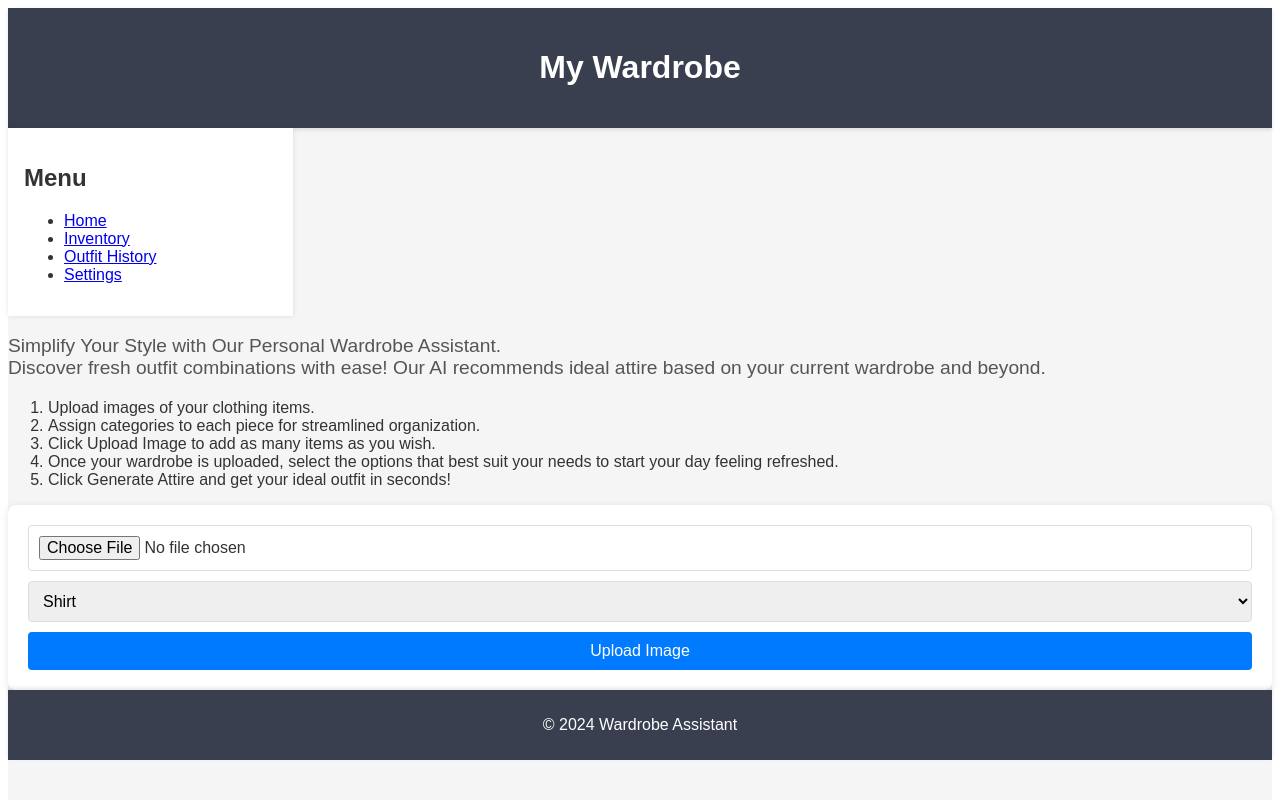
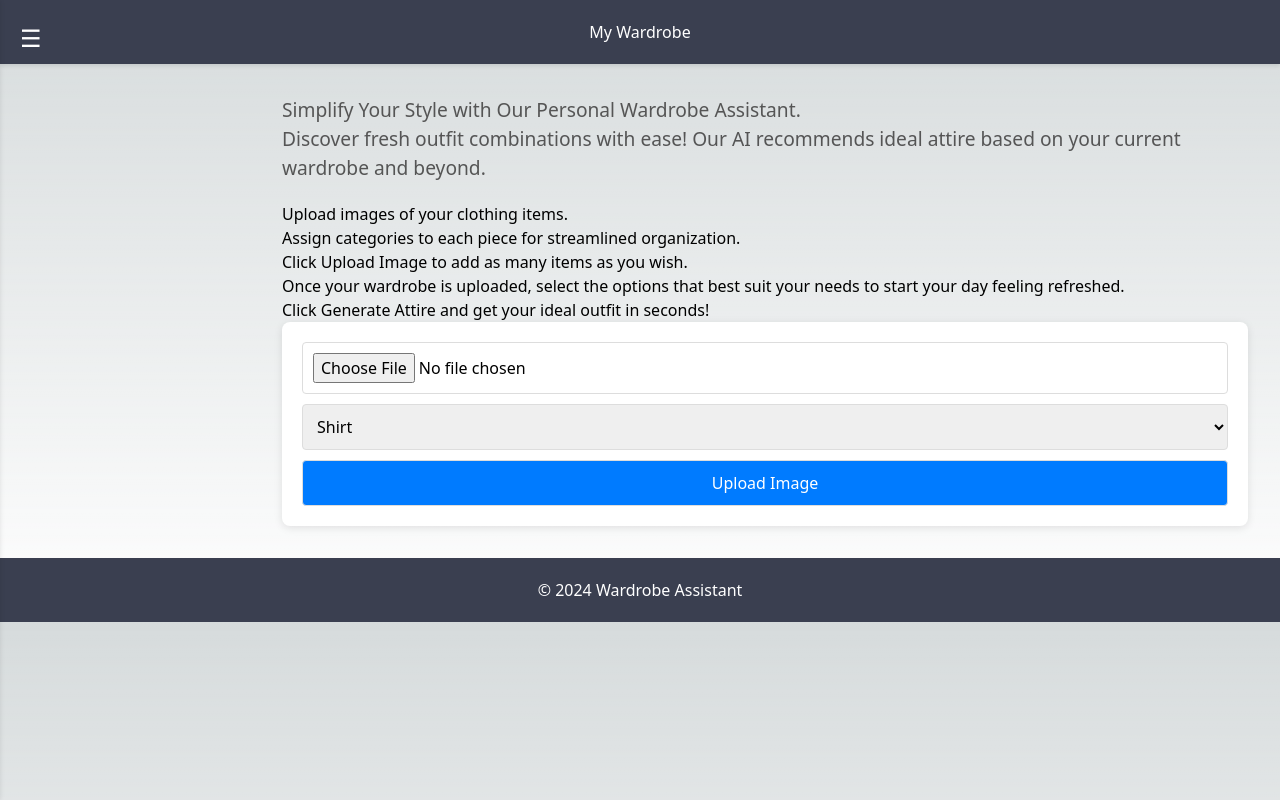
Before and after one commit to MohammedNabil99/Wardrobe-Assistant, a Next.js app: page / in a window 1280 px wide. Shown: the top 800 px of the page. Built offline with nearby package versions, Linux system fonts and the light colour scheme.

Commit message:
improved UI, update layout w/ global.css, tsx pages works now w/ layout update

```diff
--- a/package.json
+++ b/package.json
@@ -15,6 +15,7 @@
     "react": "^18",
     "react-dom": "^18",
     "react-ga4": "^2.1.0",
+    "styled-components": "^6.1.13",
     "uuid": "^10.0.0"
   },
   "devDependencies": {
@@ -22,6 +23,7 @@
     "@types/node": "^20",
     "@types/react": "^18",
     "@types/react-dom": "^18",
+    "@types/styled-components": "^5.1.34",
     "@types/uuid": "^10.0.0",
     "eslint": "^8",
     "eslint-config-next": "14.2.7",
--- a/src/app/globals.css
+++ b/src/app/globals.css
@@ -31,3 +31,104 @@ body {
     text-wrap: balance;
   }
 }
+
+.header {
+  background-color: #3a3f50;
+  padding: 20px;
+  color: white;
+  text-align: center;
+  box-shadow: 0 2px 4px rgba(0, 0, 0, 0.1);
+  position: relative;
+}
+
+.menu-button {
+  position: absolute;
+  top: 20px;
+  left: 20px;
+  background: none;
+  border: none;
+  color: white;
+  font-size: 1.5em;
+  cursor: pointer;
+}
+
+.sidebar {
+  width: 250px;
+  background-color: #fff;
+  padding: 1rem;
+  box-shadow: 0 0 5px rgba(0, 0, 0, 0.1);
+  position: fixed;
+  top: 0;
+  left: -250px;
+  height: 100%;
+  transition: left 0.3s ease;
+  z-index: 1000;
+}
+
+.sidebar.open {
+  left: 0;
+}
+
+.sidebar ul {
+  list-style: none;
+  padding: 0;
+}
+
+.sidebar ul li {
+  margin: 1rem 0;
+}
+
+.sidebar ul li a {
+  text-decoration: none;
+  color: #333;
+  font-size: 1.2em;
+}
+
+.sidebar ul li a:hover {
+  color: #007bff;
+}
+
+.main {
+  flex: 1;
+  padding: 2rem;
+  margin-left: 250px;
+  transition: margin-left 0.3s ease;
+}
+
+.intro-text {
+  font-size: 1.2em;
+  margin-bottom: 20px;
+  color: #555;
+}
+
+.form {
+  display: flex;
+  flex-direction: column;
+  gap: 10px;
+  background-color: white;
+  padding: 20px;
+  border-radius: 8px;
+  box-shadow: 0 2px 8px rgba(0, 0, 0, 0.1);
+}
+
+.form input,
+.form select,
+.form button {
+  padding: 10px;
+  border: 1px solid #ddd;
+  border-radius: 4px;
+  font-size: 1em;
+}
+
+.form button {
+  background-color: #007bff;
+  color: white;
+  cursor: pointer;
+}
+
+.footer {
+  padding: 20px;
+  text-align: center;
+  background-color: #3a3f50;
+  color: white;
+}
--- /dev/null
+++ b/src/app/inventory/page.tsx
@@ -0,0 +1,27 @@
+import { FC } from 'react';
+import Link from 'next/link';
+
+const InventoryPage: FC = () => {
+  // Sample inventory items
+  const items = [
+    { id: 1, name: 'Item 1', quantity: 10 },
+    { id: 2, name: 'Item 2', quantity: 5 },
+    { id: 3, name: 'Item 3', quantity: 8 },
+  ];
+
+  return (
+    <div>
+      <h1>Inventory</h1>
+      <ul>
+        {items.map((item) => (
+          <li key={item.id}>
+            {item.name} - Quantity: {item.quantity}
+          </li>
+        ))}
+      </ul>
+      <Link href="/">Back to Home</Link>
+    </div>
+  );
+};
+
+export default InventoryPage;
--- a/src/app/layout.tsx
+++ b/src/app/layout.tsx
@@ -1,14 +1,21 @@
 import { GoogleAnalytics } from '@next/third-parties/google'
+import './globals.css'; // Relative path to the global CSS file
+
+export const metadata = {
+  title: 'My App',
+  description: 'Description of my app',
+};
 
 export default function RootLayout({
   children,
 }: {
-  children: React.ReactNode
+  children: React.ReactNode;
 }) {
   return (
     <html lang="en">
       <body>{children}</body>
       <GoogleAnalytics gaId="G-XYZ" />
+
     </html>
-  )
+  );
 }
--- a/src/app/page.tsx
+++ b/src/app/page.tsx
@@ -1,161 +1,89 @@
-import React from "react";
-import { GoogleAnalytics } from "@next/third-parties/google";
+'use client';
+import React, { useState } from 'react';
+import { GoogleAnalytics } from '@next/third-parties/google';
 import Link from 'next/link';
-
+import Head from 'next/head'; // Import the Head component from Next.js
 
 const Page: React.FC = () => {
+  const [sidebarOpen, setSidebarOpen] = useState(false);
+
+  const toggleSidebar = () => {
+    setSidebarOpen(!sidebarOpen);
+  };
+
   return (
     <>
-      {/* Google Analytics integration */}
+      {/* Place head elements inside the Head component */}
+      <Head>
+        <title>My Wardrobe</title>
+        <link rel="icon" href="/images/closet.png" type="image/png" />
+      </Head>
+
       <GoogleAnalytics gaId="G-TF2BGJFVSP" />
 
-      {/* Main page content */}
-      <div style={styles.container}>
-        <header style={styles.header}>
+      {/* Header should be consistently rendered */}
+      <header className="header">
         <h1>My Wardrobe</h1>
-          <link rel="icon" href="/images/closet.png" type="image/png" />
-
+        <button className="menu-button" onClick={toggleSidebar}>
+          ☰
+        </button>
       </header>
 
-        <nav style={styles.sidebar}>
+      {/* Sidebar navigation */}
+      <nav className={`sidebar ${sidebarOpen ? 'open' : ''}`}>
         <h2>Menu</h2>
         <ul>
-          <li><Link href="#">Home</Link></li>
-          <li><Link href="#">Inventory</Link></li>
-            <li><a href="#">Outfit History</a></li>
-            <li><a href="#">Settings</a></li>
+          <li>
+            <Link href="/">Home</Link>
+          </li>
+          <li>
+            <Link href="/inventory">Inventory</Link>
+          </li>
+          <li>
+            <Link href="#">Outfit History</Link>
+          </li>
+          <li>
+            <Link href="#">Settings</Link>
+          </li>
         </ul>
       </nav>
 
-        <main style={styles.main}>
-          <p style={styles.introText}>
-            Simplify Your Style with Our Personal Wardrobe Assistant. <br></br>
+      {/* Main content */}
+      <main className="main">
+        <p className="intro-text">
+          Simplify Your Style with Our Personal Wardrobe Assistant. <br />
           Discover fresh outfit combinations with ease! Our AI recommends ideal attire
           based on your current wardrobe and beyond.
         </p>
         <ol>
           <li>Upload images of your clothing items.</li>
-              <li>
-                Assign categories to each piece for streamlined organization.
-              </li>
+          <li>Assign categories to each piece for streamlined organization.</li>
           <li>Click Upload Image to add as many items as you wish.</li>
           <li>
-                Once your wardrobe is uploaded, select the options that best
-                suit your needs to start your day feeling refreshed.
+            Once your wardrobe is uploaded, select the options that best suit your needs
+            to start your day feeling refreshed.
           </li>
-              <li>
-                Click Generate Attire and get your ideal outfit in seconds!
-              </li>
+          <li>Click Generate Attire and get your ideal outfit in seconds!</li>
         </ol>
 
-          <form id="uploadForm" style={styles.form}>
-            <input
-              type="file"
-              id="imageInput"
-              accept="image/*"
-              style={styles.input}
-            />
-            <select id="categorySelect" style={styles.select}>
+        <form id="uploadForm" className="form">
+          <input type="file" id="imageInput" accept="image/*" />
+          <select id="categorySelect">
             <option value="Shirt">Shirt</option>
             <option value="Pants">Pants</option>
             <option value="Jacket">Jacket</option>
             <option value="Accessory">Accessory</option>
           </select>
-            <button type="submit" style={styles.button}>
-              Upload Image
-            </button>
+          <button type="submit">Upload Image</button>
         </form>
       </main>
-        <footer style={styles.footer}>
+
+      {/* Footer content */}
+      <footer className="footer">
         <p>© 2024 Wardrobe Assistant</p>
       </footer>
-      </div>
     </>
   );
 };
 
-const styles = {
-  container: {
-    display: "flex",
-    flexDirection: "column" as const,
-    minHeight: "100vh",
-    fontFamily: "Arial, sans-serif",
-    backgroundColor: "#f5f5f5",
-    color: "#333",
-  },
-  header: {
-    backgroundColor: "#3a3f50",
-    padding: "20px",
-    color: "white",
-    textAlign: "center" as const,
-    boxShadow: "0 2px 4px rgba(0, 0, 0, 0.1)",
-  },
-  sidebar: {
-    width: "20%",
-    backgroundColor: "#fff",
-    padding: "1rem",
-    boxShadow: "0 0 5px rgba(0,0,0,0.1)",
-  },
-  content: {
-    width: "80%",
-    padding: "1rem",
-  },
-  card: {
-    backgroundColor: "#fff",
-    padding: "1rem",
-    marginBottom: "1rem",
-    boxShadow: "0 0 5px rgba(0,0,0,0.1)",
-  },
-  cardTitle: {
-    fontSize: "1.2rem",
-    margin: "0.5rem 0",
-  },
-  introText: {
-    fontSize: "1.2em",
-    marginBottom: "20px",
-    color: "#555",
-  },
-  form: {
-    display: "flex",
-    flexDirection: "column" as const,
-    gap: "10px",
-    backgroundColor: "white",
-    padding: "20px",
-    borderRadius: "8px",
-    boxShadow: "0 2px 8px rgba(0, 0, 0, 0.1)",
-  },
-  input: {
-    padding: "10px",
-    border: "1px solid #ddd",
-    borderRadius: "4px",
-    fontSize: "1em",
-  },
-  select: {
-    padding: "10px",
-    border: "1px solid #ddd",
-    borderRadius: "4px",
-    fontSize: "1em",
-  },
-  button: {
-    padding: "10px 20px",
-    backgroundColor: "#007bff",
-    border: "none",
-    borderRadius: "4px",
-    color: "white",
-    fontSize: "1em",
-    cursor: "pointer",
-    transition: "background-color 0.3s",
-  },
-  buttonHover: {
-    backgroundColor: "#0056b3",
-  },
-  footer: {
-    backgroundColor: "#3a3f50",
-    padding: "10px",
-    color: "white",
-    textAlign: "center" as const,
-    boxShadow: "0 -2px 4px rgba(0, 0, 0, 0.1)",
-  },
-};
-
 export default Page;
```
Also changed, not shown: 1 other file (tests, documents, lock files or other folders). Lines whose indentation alone changed are shown as unchanged.
